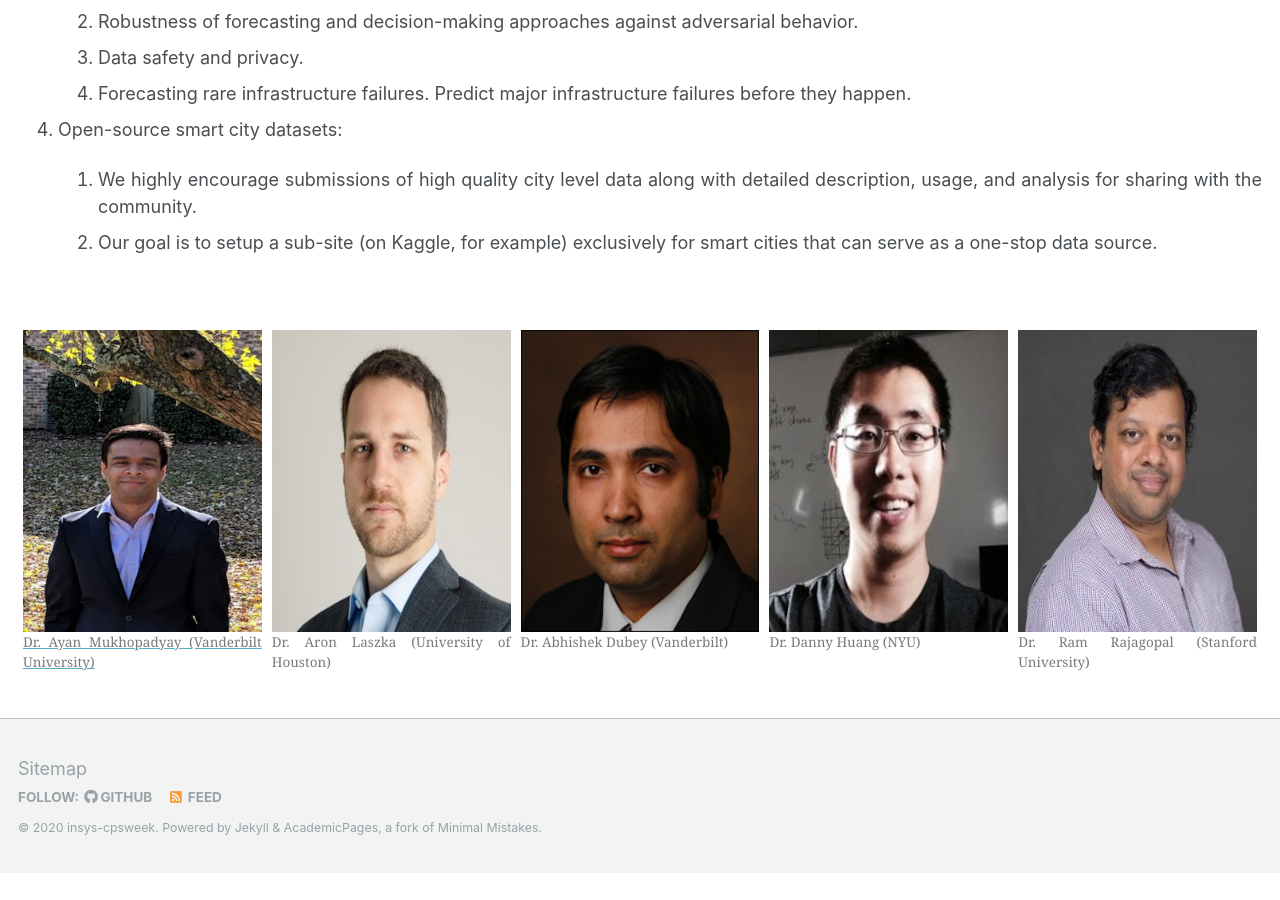
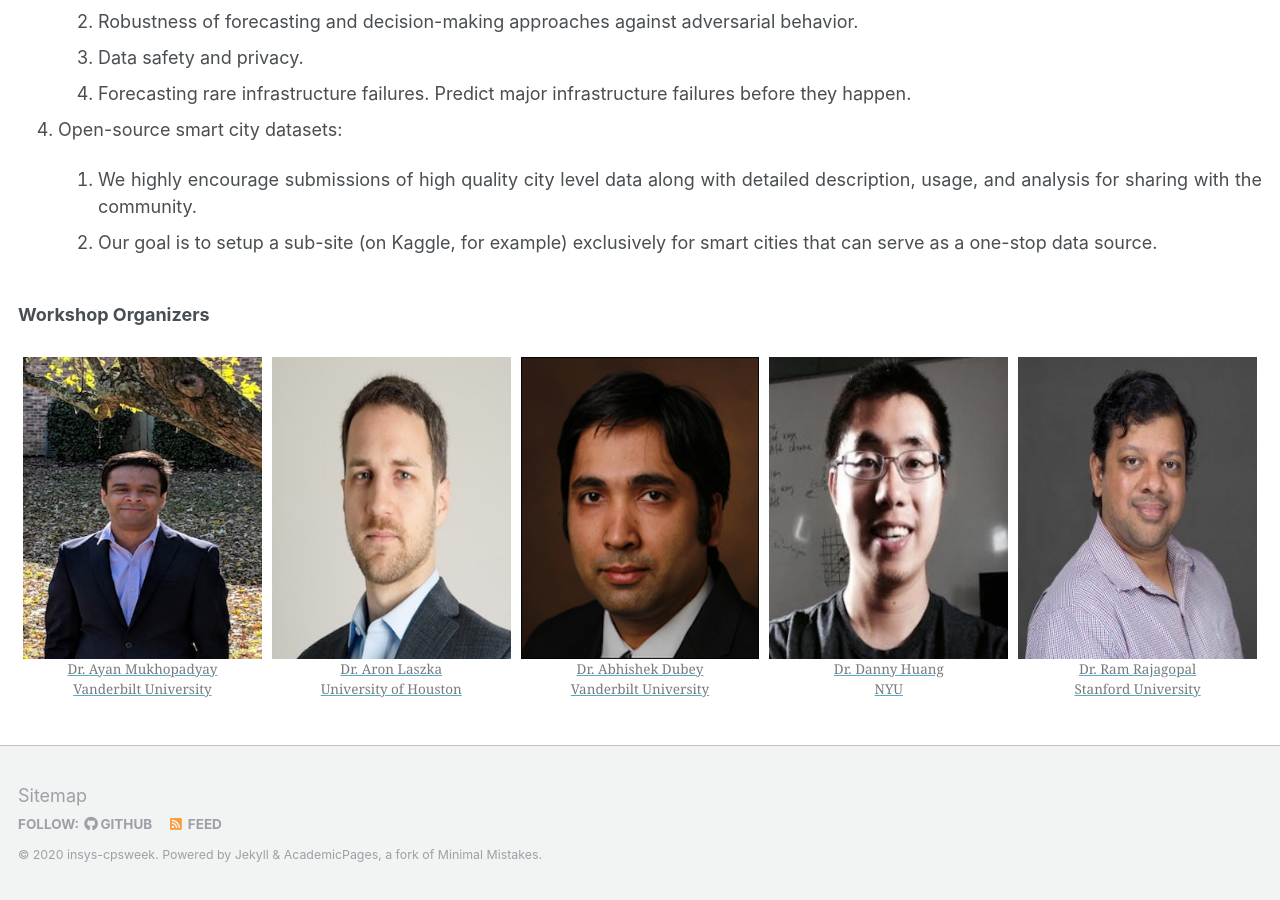
Before and after one commit to insys-cpsweek/insys-cpsweek.github.io, a Jekyll site: the page built from _pages/about.md, in a window 1280 px wide and 900 px high, scrolled down 1681 px. Built offline with Jekyll 4.4.1, drawn with Linux system fonts in a browser that asks for light colours; before the commit the page ends 2554 px from its top, so only the background shows below that.

Commit message:
added links to organizer profiles

```diff
--- a/_pages/about.md
+++ b/_pages/about.md
@@ -48,29 +48,39 @@ There are many challenges pertaining to decision-making for CPS in smart cities.
 </ol>
 
 <br>
+<b>Workshop Organizers</b>
+<br>
 
 
  <div class="row">
   <div class="column">
     <a href="https://ayanmukhopadhyay.github.io">
       <img src="images/Ayan.png" alt="ayan" height="300" width="300" text-align="center">
-      <figcaption>Dr. Ayan Mukhopadyay (Vanderbilt University)</figcaption>
+      <figcaption style="text-align:center">Dr. Ayan Mukhopadyay <br> Vanderbilt University</figcaption>
     </a>
   </div>
   <div class="column">
-    <img src="images/laszka.jpg" alt="aron" height="300" width="300" text-align="center">
-    <figcaption>Dr. Aron Laszka (University of Houston)</figcaption>
+    <a href="https://aronlaszka.com/">
+      <img src="images/laszka.jpg" alt="aron" height="300" width="300" text-align="center">
+      <figcaption style="text-align:center">Dr. Aron Laszka <br> University of Houston</figcaption>
+    </a>
   </div>
   <div class="column">
-    <img src="images/dubey.jpg" alt="dubey" height="300" width="300" text-align="center">
-    <figcaption>Dr. Abhishek Dubey (Vanderbilt)</figcaption>
+    <a href="https://scopelab.ai/">
+      <img src="images/dubey.jpg" alt="dubey" height="300" width="300" text-align="center">
+      <figcaption style="text-align:center">Dr. Abhishek Dubey <br> Vanderbilt University</figcaption>
+    </a>
   </div>
   <div class="column">
-    <img src="images/danny.jpg" alt="danny" height="300" width="300" text-align="center">
-    <figcaption>Dr. Danny Huang (NYU)</figcaption>
+    <a href="https://hdanny.org/">
+      <img src="images/danny.jpg" alt="danny" height="300" width="300" text-align="center">
+      <figcaption style="text-align:center">Dr. Danny Huang <br> NYU</figcaption>
+    </a>
   </div>
   <div class="column">
-    <img src="images/ram.jpg" alt="ram" height="300" width="300" text-align="center">
-      <figcaption>Dr. Ram Rajagopal (Stanford University)</figcaption>
+    <a href="https://profiles.stanford.edu/ram-rajagopal">
+      <img src="images/ram.jpg" alt="ram" height="300" width="300" text-align="center">
+      <figcaption style="text-align:center">Dr. Ram Rajagopal <br> Stanford University</figcaption>
+    </a>
   </div>
 </div>
```
